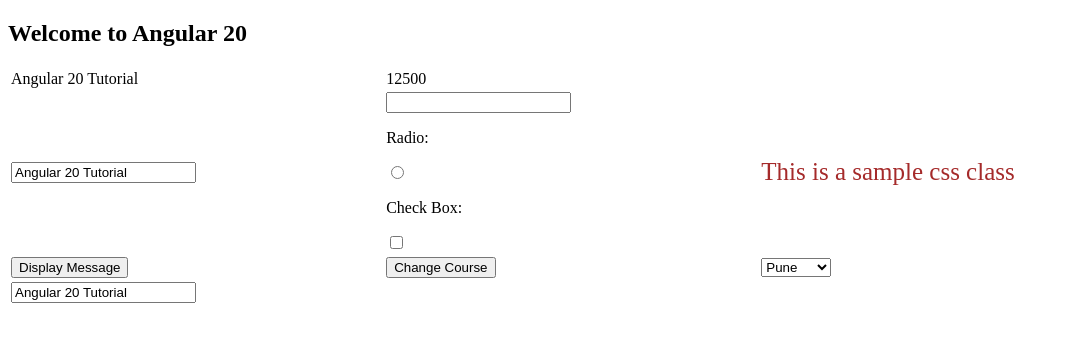
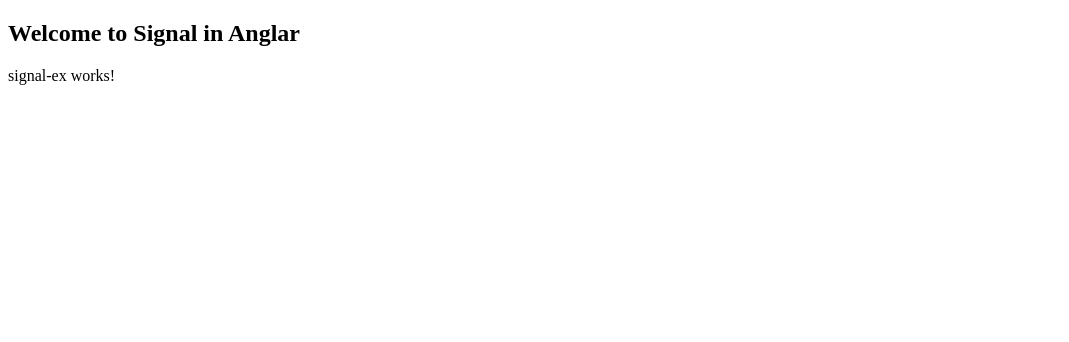
Before and after one commit to sumitbasu116/angular20Tutorial, an Angular app: page / in a window 1280 px wide. Shown: the top 342 px of the page, without its empty margins (0-1069 px from the left). Built offline with nearby package versions, Linux system fonts and the light colour scheme.

Commit message:
Signal part1-basic structure before introducing Signal

```diff
--- a/src/app/app.html
+++ b/src/app/app.html
@@ -1,3 +1,3 @@
-<h2>Welcome to Angular 20</h2>
+<h2>Welcome to Signal in Anglar</h2>
 
-<app-data-binding/>
+<app-signal-ex/>
--- a/src/app/app.ts
+++ b/src/app/app.ts
@@ -1,9 +1,9 @@
 import { Component } from '@angular/core';
-import { DataBinding } from './components/data-binding/data-binding';
+import { SignalEx } from './components/signal-ex/signal-ex';
 
 @Component({
   selector: 'app-root',
-  imports: [DataBinding],
+  imports: [SignalEx],
   templateUrl: './app.html',
   styleUrl: './app.css'
 })
--- /dev/null
+++ b/src/app/components/signal-ex/signal-ex.html
@@ -0,0 +1 @@
+<p>signal-ex works!</p>
```
Also changed, not shown: src/app/components/signal-ex/signal-ex.ts (added, +11 -0 lines), src/app/components/signal-ex/signal-ex.css (added).
